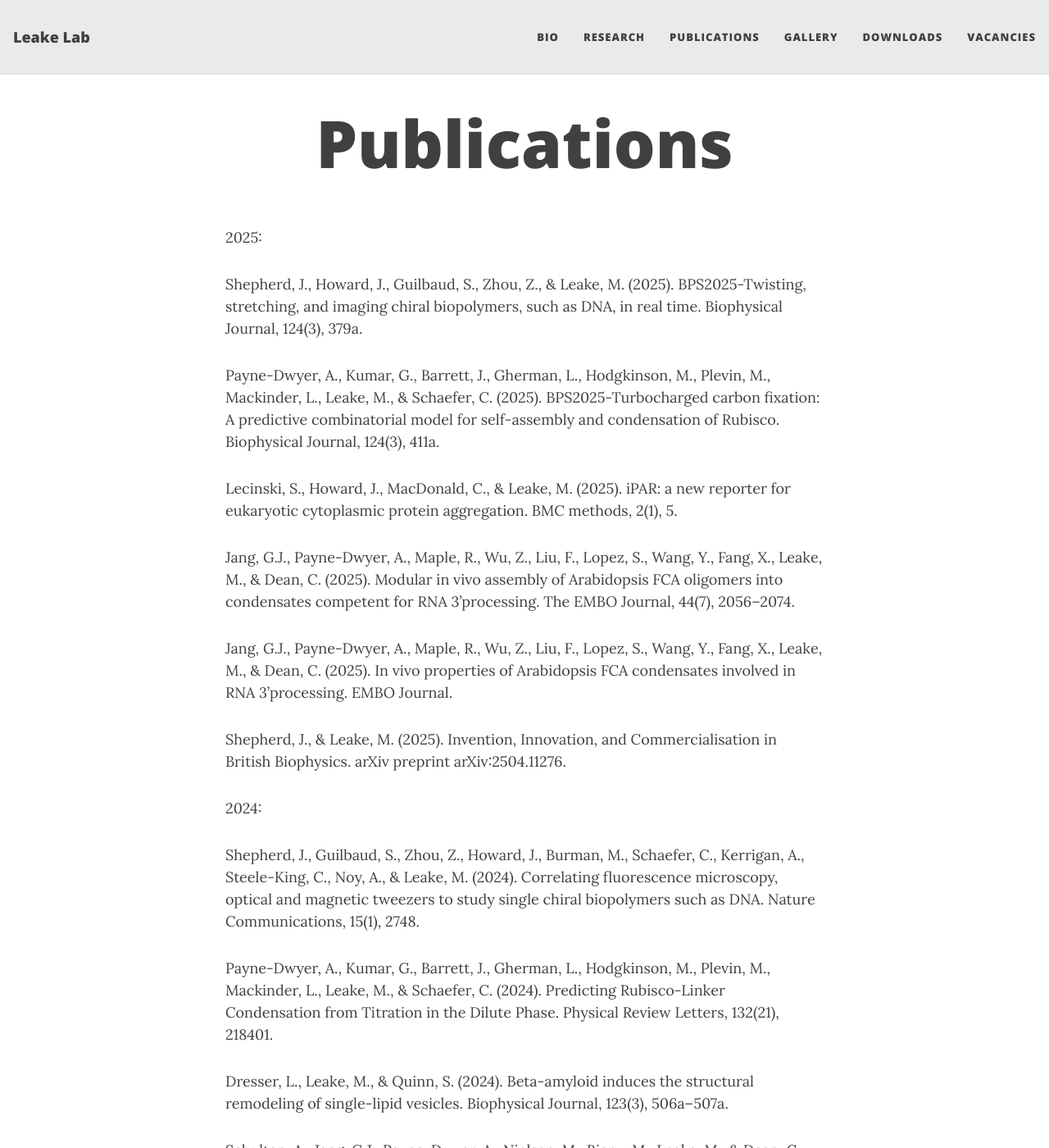
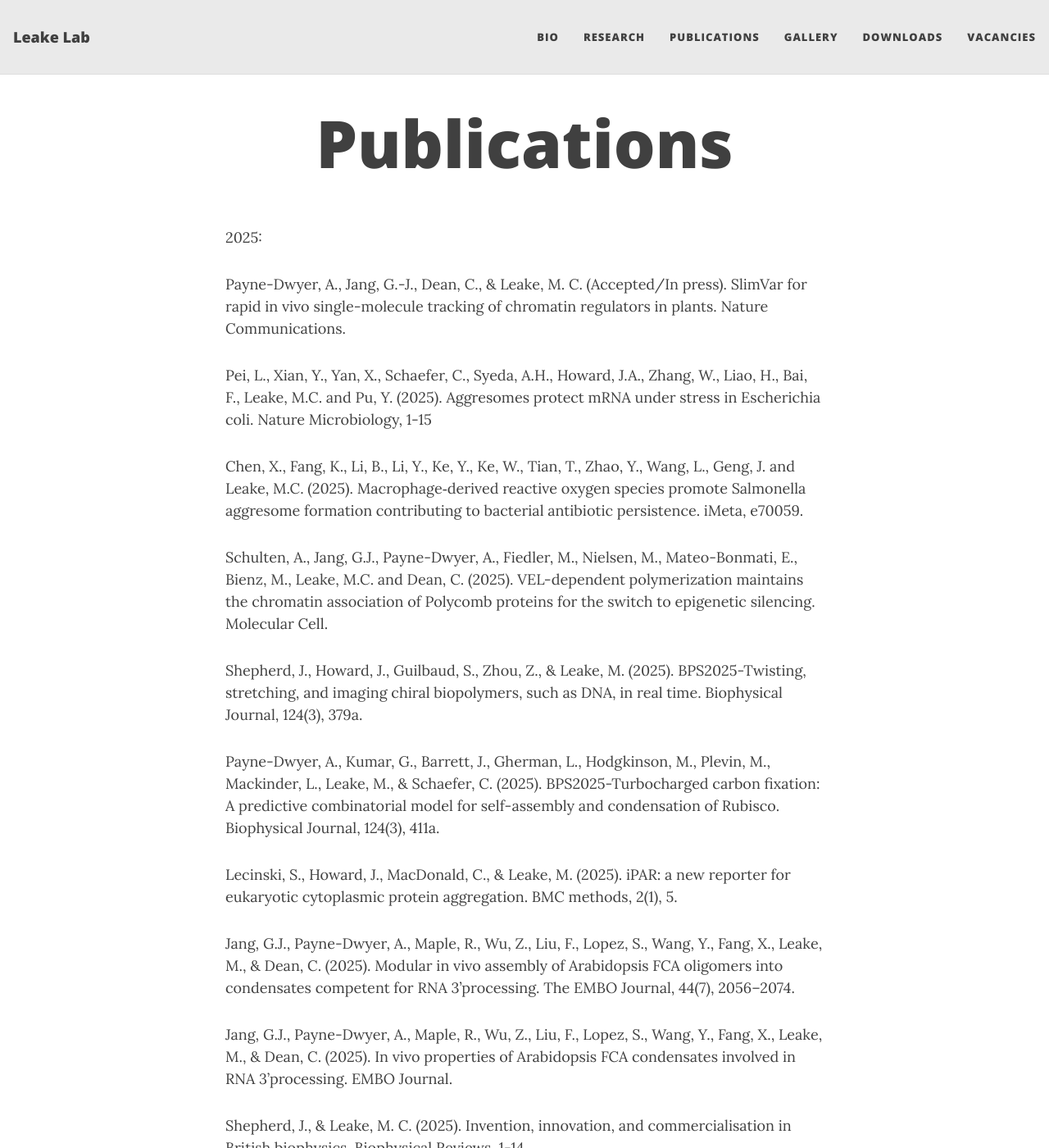
Before and after one commit to york-biophysics/york-biophysics.github.io, a Jekyll site: the page built from Publications.md, in a window 1280 px wide and 1400 px high. Shown: the whole window at 82% size. Built offline with Jekyll 4.4.1, drawn with Linux system fonts in a browser that asks for light colours; nearby versions of some CDN libraries; some of the changed text lies outside the part shown.

Commit message:
Update Publications.md

```diff
--- a/Publications.md
+++ b/Publications.md
@@ -4,6 +4,14 @@ title: Publications
 ---
 
 2025:
+
+Payne-Dwyer, A., Jang, G.-J., Dean, C., & Leake, M. C. (Accepted/In press). SlimVar for rapid in vivo single-molecule tracking of chromatin regulators in plants. Nature Communications.
+
+Pei, L., Xian, Y., Yan, X., Schaefer, C., Syeda, A.H., Howard, J.A., Zhang, W., Liao, H., Bai, F., Leake, M.C. and Pu, Y. (2025). Aggresomes protect mRNA under stress in Escherichia coli. Nature Microbiology, 1-15
+
+Chen, X., Fang, K., Li, B., Li, Y., Ke, Y., Ke, W., Tian, T., Zhao, Y., Wang, L., Geng, J. and Leake, M.C. (2025). Macrophage‐derived reactive oxygen species promote Salmonella aggresome formation contributing to bacterial antibiotic persistence. iMeta, e70059.
+
+Schulten, A., Jang, G.J., Payne-Dwyer, A., Fiedler, M., Nielsen, M., Mateo-Bonmati, E., Bienz, M., Leake, M.C. and Dean, C. (2025). VEL-dependent polymerization maintains the chromatin association of Polycomb proteins for the switch to epigenetic silencing. Molecular Cell.
 
 Shepherd, J., Howard, J., Guilbaud, S., Zhou, Z., & Leake, M. (2025). BPS2025-Twisting, stretching, and imaging chiral biopolymers, such as DNA, in real time. Biophysical Journal, 124(3), 379a.
 
@@ -15,7 +23,7 @@ Jang, G.J., Payne-Dwyer, A., Maple, R., Wu, Z., Liu, F., Lopez, S., Wang, Y., Fa
 
 Jang, G.J., Payne-Dwyer, A., Maple, R., Wu, Z., Liu, F., Lopez, S., Wang, Y., Fang, X., Leake, M., & Dean, C. (2025). In vivo properties of Arabidopsis FCA condensates involved in RNA 3’processing. EMBO Journal.
 
-Shepherd, J., & Leake, M. (2025). Invention, Innovation, and Commercialisation in British Biophysics. arXiv preprint arXiv:2504.11276.
+Shepherd, J., & Leake, M. C. (2025). Invention, innovation, and commercialisation in British biophysics. Biophysical Reviews, 1-14.
 
 2024:
 
```
